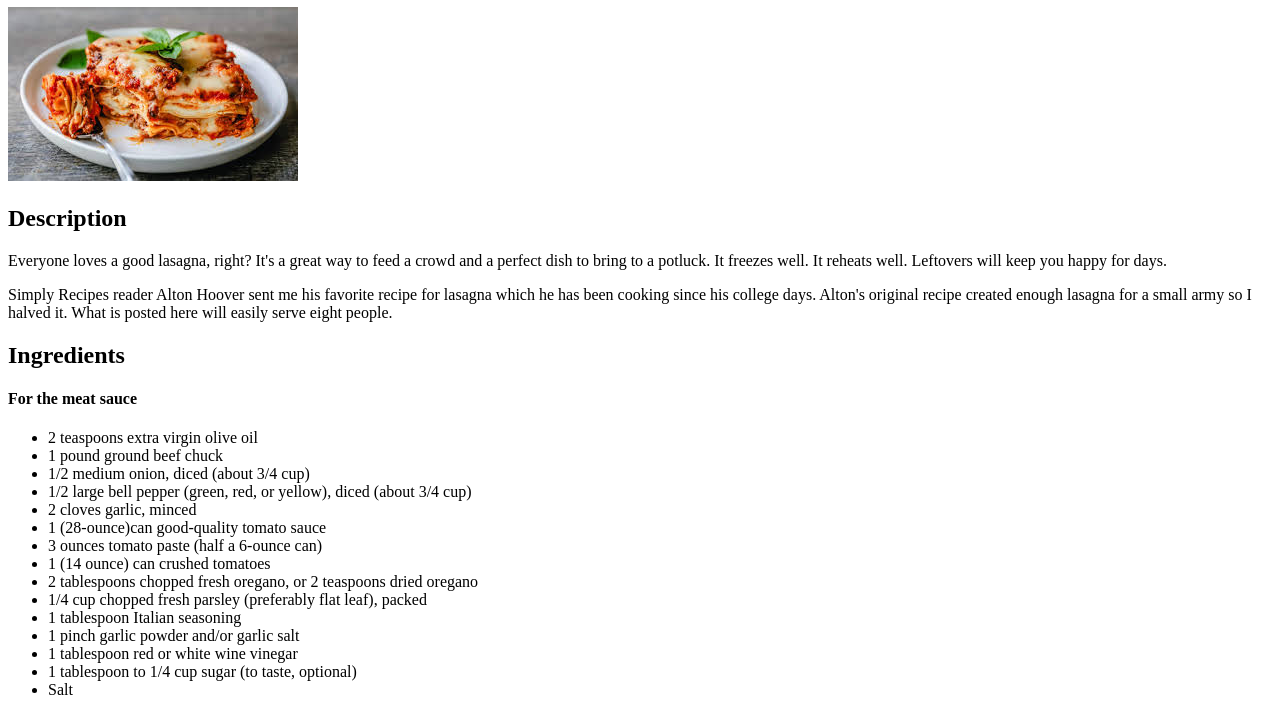
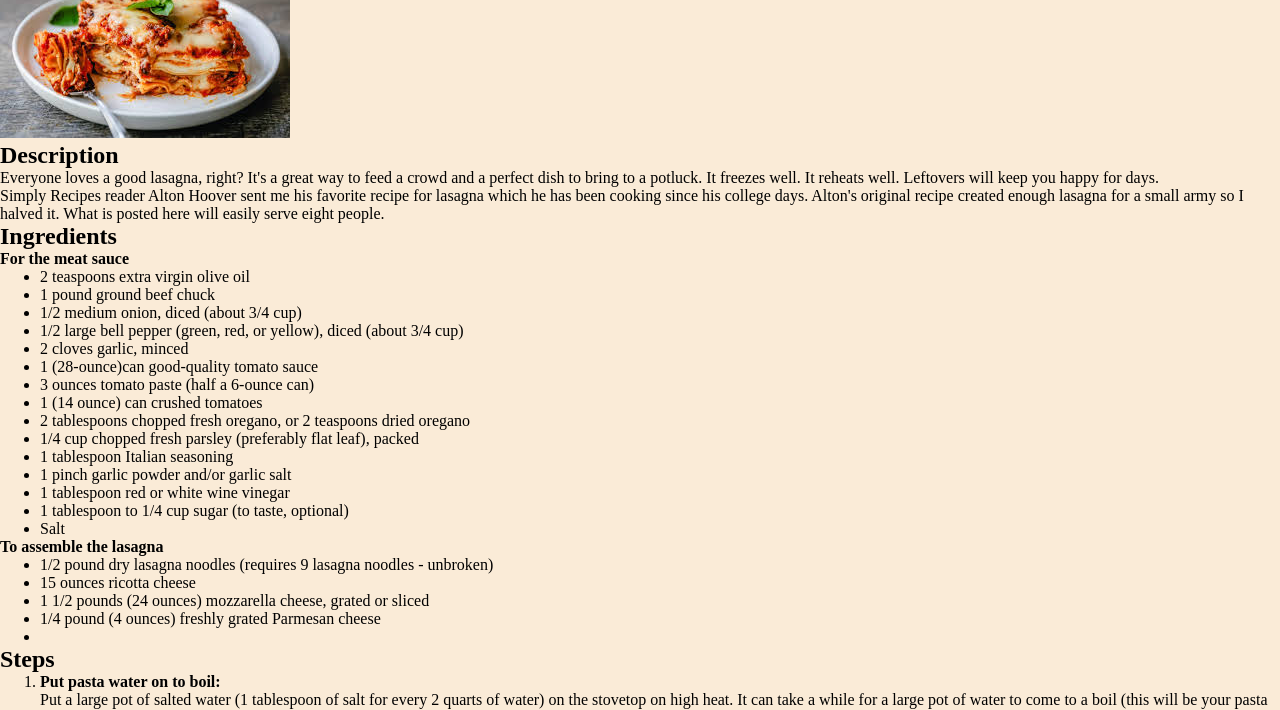
Before and after one commit to DujMaa/recipies_website, a plain HTML site: page recipes/lasagna.html in a window 1280 px wide. Shown: the part 73-783 px from the top of the page. Drawn offline with Linux system fonts and the light colour scheme.

Commit message:
Add new style

```diff
--- a/recipes/lasagna.html
+++ b/recipes/lasagna.html
@@ -4,6 +4,7 @@
     <meta charset="UTF-8" />
     <meta name="viewport" content="width=device-width, initial-scale=1.0" />
     <title>Lasagna Recipe</title>
+    <link rel="stylesheet" href="lasagne.css" />
   </head>
   <body>
     <h1>Lasagna</h1>
--- /dev/null
+++ b/recipes/lasagne.css
@@ -0,0 +1,8 @@
+* {
+  margin: 0;
+  box-sizing: border-box;
+}
+
+body {
+  background-color: antiquewhite;
+}
--- a/style.css
+++ b/style.css
@@ -30,9 +30,11 @@ body {
 a {
   color: black;
   text-decoration: none;
+  display: block;
 }
 
 li {
   list-style: none;
   margin: 5px;
+  display: flex;
 }
```
